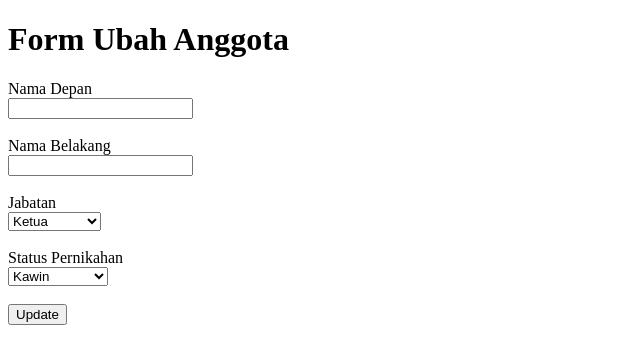
After one commit to wyandhanupapoy/DPR_241511092_2C_Wyandhanu-Maulidan-Nugraha, a CodeIgniter 4 app: the page made by DPR_Proyek3_092/app/Views/anggota/edit.php in a window 1280 px wide. The commit adds this page. Shown: the top 364 px of the page, without its empty margins (0-640 px from the left). Run offline with PHP 8.4 and a stand-in for CodeIgniter, Linux system fonts and the light colour scheme; the template is opened without the code that fills it, so the values that code supplies are empty; some libraries are stand-ins or nearby versions.

Commit message:
Add Bonus Fitur Ubah Data Anggota by Wyandhanu Maulidan Nugraha

```diff
--- a/DPR_Proyek3_092/app/Config/Routes.php
+++ b/DPR_Proyek3_092/app/Config/Routes.php
@@ -22,4 +22,6 @@ $routes->group('anggota', ['filter' => 'admin'], static function ($routes) {
     $routes->get('/', 'AnggotaController::index');
     $routes->get('create', 'AnggotaController::create'); // Menampilkan form
     $routes->post('store', 'AnggotaController::store'); // Menyimpan data
+    $routes->get('edit/(:num)', 'AnggotaController::edit/$1');
+    $routes->post('update/(:num)', 'AnggotaController::update/$1');
 });
--- /dev/null
+++ b/DPR_Proyek3_092/app/Views/anggota/edit.php
@@ -0,0 +1,42 @@
+<!DOCTYPE html>
+<html>
+<head>
+    <title>Ubah Anggota</title>
+</head>
+<body>
+    <h1>Form Ubah Anggota</h1>
+
+    <form action="<?= site_url('anggota/update/' . $anggota['id_anggota']) ?>" method="post">
+        <?= csrf_field() ?>
+
+        <div>
+            <label>Nama Depan</label><br>
+            <input type="text" name="nama_depan" value="<?= esc($anggota['nama_depan']) ?>" required>
+        </div>
+        <br>
+        <div>
+            <label>Nama Belakang</label><br>
+            <input type="text" name="nama_belakang" value="<?= esc($anggota['nama_belakang']) ?>" required>
+        </div>
+        <br>
+        <div>
+            <label>Jabatan</label><br>
+            <select name="jabatan">
+                <option value="Ketua" <?= ($anggota['jabatan'] == 'Ketua') ? 'selected' : '' ?>>Ketua</option>
+                <option value="Wakil Ketua" <?= ($anggota['jabatan'] == 'Wakil Ketua') ? 'selected' : '' ?>>Wakil Ketua</option>
+                <option value="Anggota" <?= ($anggota['jabatan'] == 'Anggota') ? 'selected' : '' ?>>Anggota</option>
+            </select>
+        </div>
+        <br>
+        <div>
+            <label>Status Pernikahan</label><br>
+            <select name="status_pernikahan">
+                <option value="Kawin" <?= ($anggota['status_pernikahan'] == 'Kawin') ? 'selected' : '' ?>>Kawin</option>
+                <option value="Belum Kawin" <?= ($anggota['status_pernikahan'] == 'Belum Kawin') ? 'selected' : '' ?>>Belum Kawin</option>
+            </select>
+        </div>
+        <br>
+        <button type="submit">Update</button>
+    </form>
+</body>
+</html>
```
Also changed, not shown: DPR_Proyek3_092/app/Controllers/AnggotaController.php (+29 -0 lines), DPR_Proyek3_092/app/Views/anggota/index.php (+8 -0 lines).
